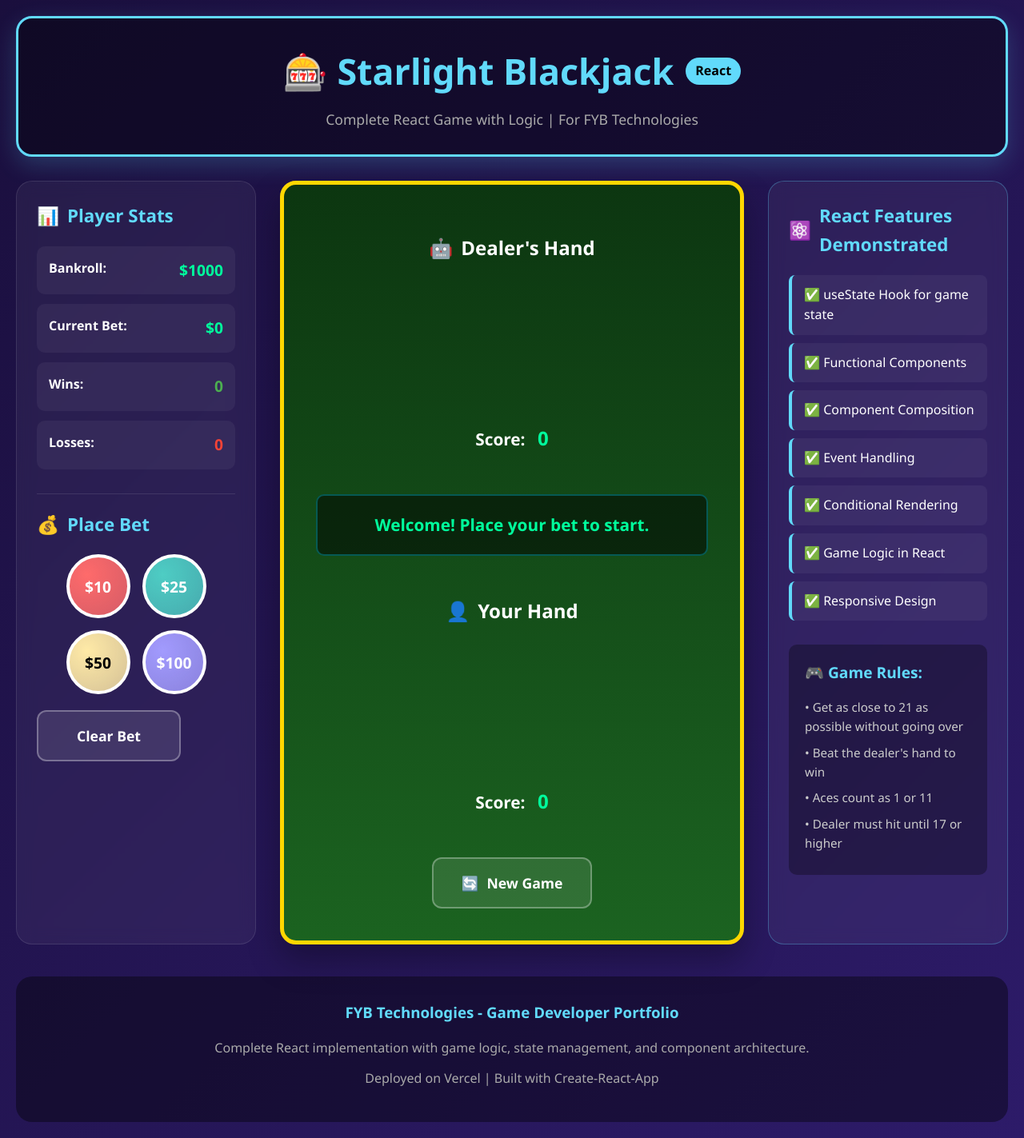
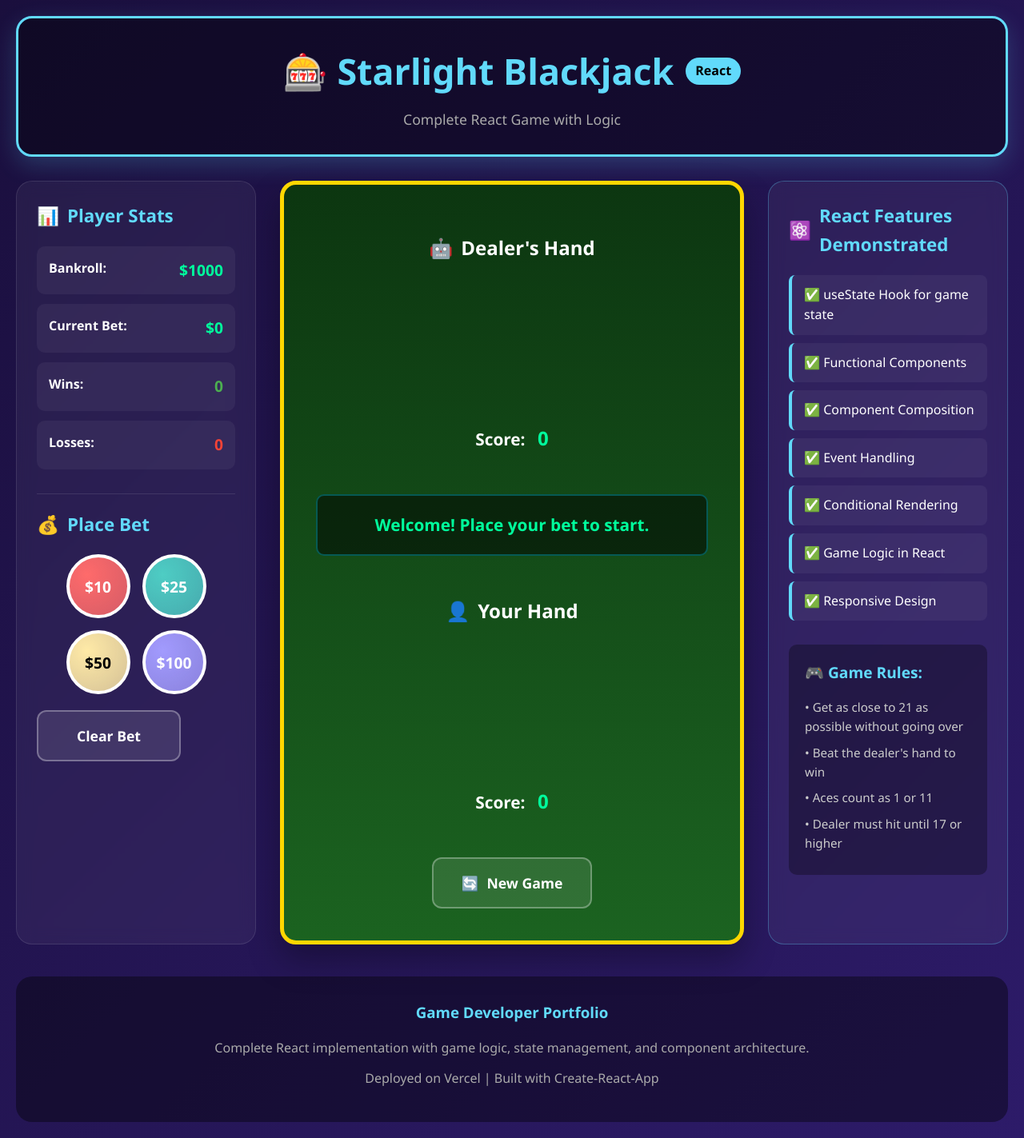
Before and after one commit to jiyokun/starlight-blackjack-react, a React (Create React App) app: page / in a window 1280 px wide. Shown: the whole page at 80% size. Built offline with nearby package versions, Linux system fonts and the light colour scheme.

Commit message:
Update App.js to remove company references
Removed references to 'FYB Technologies' from the header and footer.

```diff
--- a/src/App.js
+++ b/src/App.js
@@ -192,7 +192,7 @@ function App() {
     <div className="App">
       <header className="header">
         <h1>🎰 Starlight Blackjack <span className="react-badge">React</span></h1>
-        <p>Complete React Game with Logic | For FYB Technologies</p>
+        <p>Complete React Game with Logic</p>
       </header>
 
       <div className="game-container">
@@ -347,7 +347,7 @@ function App() {
       </div>
 
       <footer>
-        <h3>FYB Technologies - Game Developer Portfolio</h3>
+        <h3>Game Developer Portfolio</h3>
         <p>Complete React implementation with game logic, state management, and component architecture.</p>
         <p>Deployed on Vercel | Built with Create-React-App</p>
       </footer>
```
